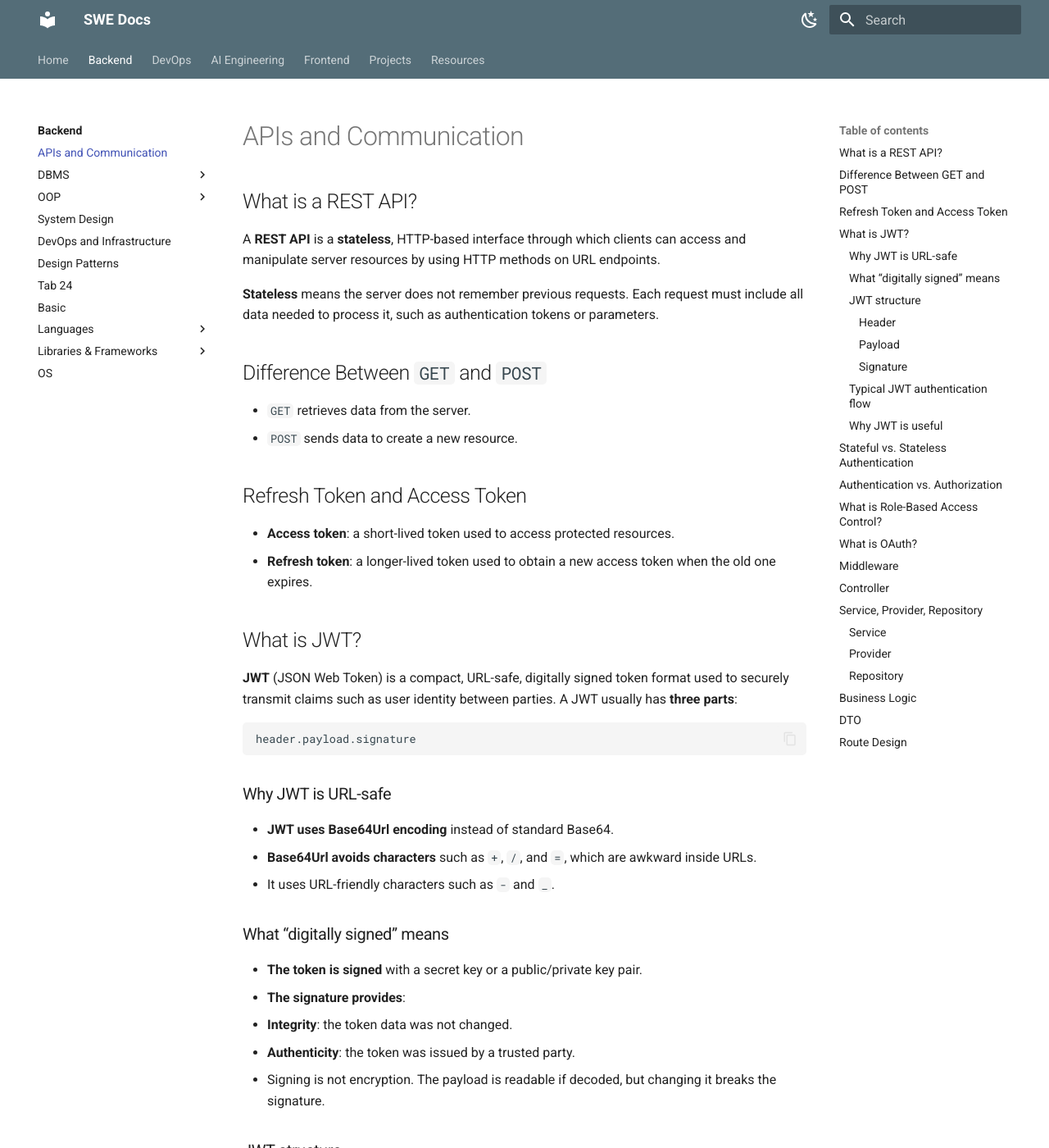
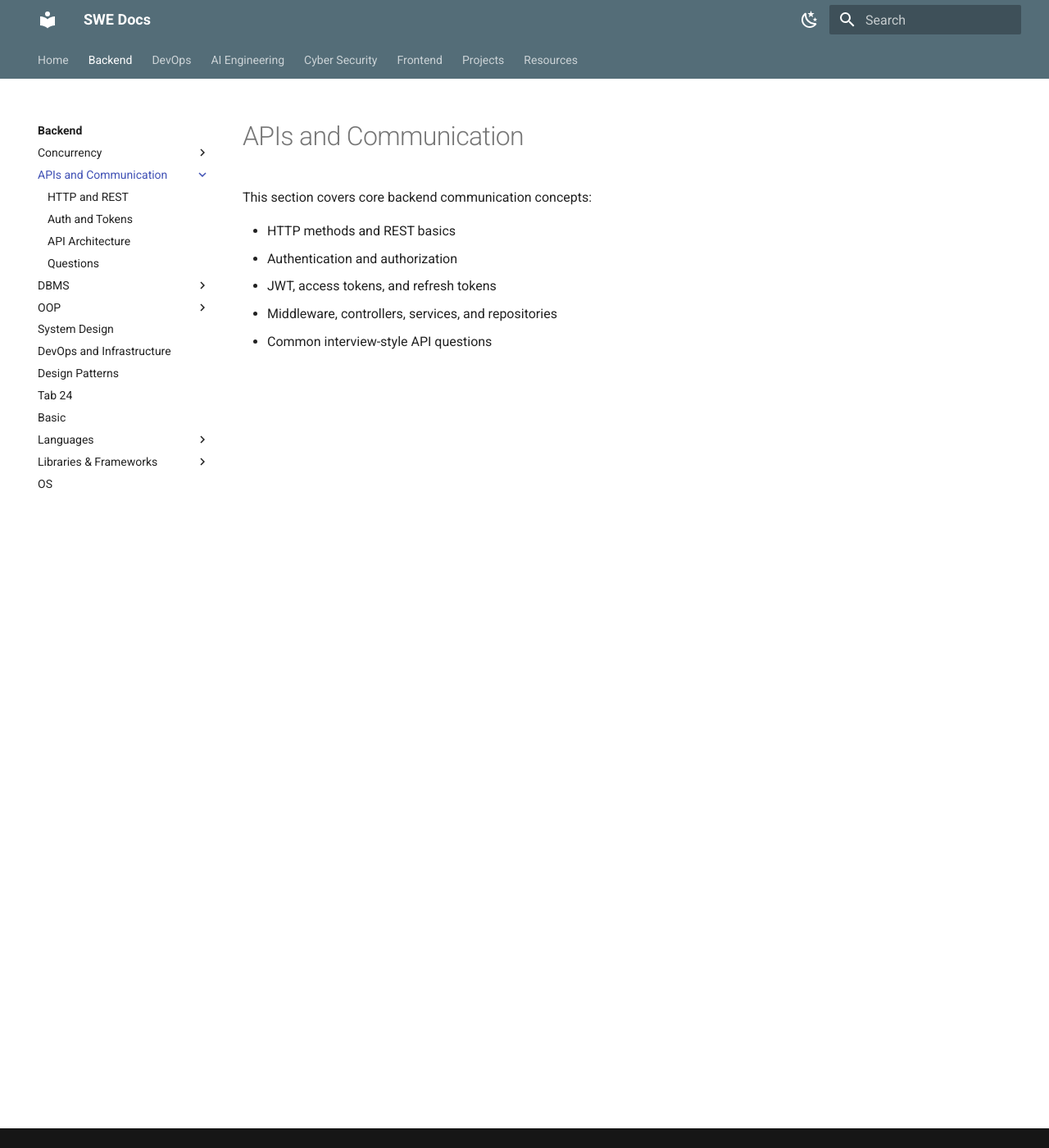
Before and after one commit to juah255/swe-docs, an MkDocs documentation site: the page built from src/backend/apis-and-communication/index.md, in a window 1280 px wide and 1400 px high. Shown: the whole window at 82% size. Built offline with MkDocs 1.6.1 and Material for MkDocs 9.7.7, drawn with Linux system fonts in a browser that asks for light colours; some of the changed text lies outside the part shown.

Commit message:
update concurrency and api

````diff
--- a/mkdocs.yml
+++ b/mkdocs.yml
@@ -64,13 +64,26 @@ nav:
   - Home: index.md
   - Backend:
       - Overview: backend/index.md
-      - APIs and Communication: backend/apis-and-communication.md
+      - Concurrency:
+          - Overview: backend/concurrency/overview.md
+          - Race Condition: backend/concurrency/race-condition.md
+          - Deadlock: backend/concurrency/deadlock.md
+          - Locks and Semaphores: backend/concurrency/locks-and-semaphores.md
+          - Threads vs Async: backend/concurrency/threads-vs-async.md
+          - Questions: backend/concurrency/questions.md
+      - APIs and Communication:
+          - Overview: backend/apis-and-communication/index.md
+          - HTTP and REST: backend/apis-and-communication/http-and-rest.md
+          - Auth and Tokens: backend/apis-and-communication/auth-and-tokens.md
+          - API Architecture: backend/apis-and-communication/api-architecture.md
+          - Questions: backend/apis-and-communication/questions.md
       - DBMS:
           - Overview: backend/dbms/overview.md
           - SQL: backend/dbms/sql.md
           - Transaction: backend/dbms/transaction.md
           - Normalization: backend/dbms/normalization.md
           - Indexing: backend/dbms/indexing.md
+          - Questions: backend/dbms/questions.md
       - OOP:
           - Overview: backend/oop/overview.md
           - SOLID: backend/oop/solid.md
@@ -96,6 +109,7 @@ nav:
       - OS: backend/os/index.md
   - DevOps: devops/index.md
   - AI Engineering: ai-engineering/index.md
+  - Cyber Security: cyber-security/index.md
   - Frontend: frontend/index.md
   - Projects:
       - Overview: projects/index.md
--- a/src/backend/apis-and-communication.md
+++ /dev/null
@@ -1,178 +0,0 @@
-# APIs and Communication
-
-## What is a REST API?
-
-A **REST API** is a **stateless**, HTTP-based interface through which clients can access and manipulate server resources by using HTTP methods on URL endpoints.
-
-**Stateless** means the server does not remember previous requests. Each request must include all data needed to process it, such as authentication tokens or parameters.
-
-## Difference Between `GET` and `POST`
-
-- `GET` retrieves data from the server.
-- `POST` sends data to create a new resource.
-
-## Refresh Token and Access Token
-
-- **Access token**: a short-lived token used to access protected resources.
-- **Refresh token**: a longer-lived token used to obtain a new access token when the old one expires.
-
-## What is JWT?
-
-**JWT** (JSON Web Token) is a compact, URL-safe, digitally signed token format used to securely transmit claims such as user identity between parties. A JWT usually has **three parts**:
-
-```text
-header.payload.signature
-```
-
-### Why JWT is URL-safe
-
-- **JWT uses Base64Url encoding** instead of standard Base64.
-- **Base64Url avoids characters** such as `+`, `/`, and `=`, which are awkward inside URLs.
-- It uses URL-friendly characters such as `-` and `_`.
-
-### What “digitally signed” means
-
-- **The token is signed** with a secret key or a public/private key pair.
-- **The signature provides**:
-  - **Integrity**: the token data was not changed.
-  - **Authenticity**: the token was issued by a trusted party.
-- Signing is not encryption. The payload is readable if decoded, but changing it breaks the signature.
-
-### JWT structure
-
-#### Header
-
-Contains metadata about the token.
-
-```json
-{
-  "alg": "HS256",
-  "typ": "JWT"
-}
-```
-
-#### Payload
-
-Contains claims, such as user identity or role.
-
-```json
-{
-  "userId": 1,
-  "email": "user@example.com",
-  "role": "admin"
-}
-```
-
-#### Signature
-
-Generated using a secret or private key to ensure the token has **not been modified**.
-
-### Typical JWT authentication flow
-
-1. User submits email and password.
-2. Server verifies the credentials.
-3. Server creates a JWT containing user information.
-4. Server returns the token to the client.
-5. Client stores the token, usually in memory or an `HttpOnly` cookie.
-6. Client sends the token with each request:
-
-```http
-Authorization: Bearer <token>
-```
-
-7. Server verifies the token and identifies the user.
-
-### Why JWT is useful
-
-- **Stateless authentication**
-- **Scales well** across multiple servers
-- **Works well** with SPAs and mobile apps
-- **Can include useful claims** such as user ID and role
-
-## Stateful vs. Stateless Authentication
-
-- **Stateful authentication** stores session data on the server and identifies users via a session ID.
-- **Stateless authentication** stores user-related claims in a signed token such as JWT, so the server does not need to keep session state.
-
-**Stateless authentication scales more easily**, but token revocation is harder.
-
-## Authentication vs. Authorization
-
-- **Authentication** answers: "Who are you?"
-- **Authorization** answers: "What are you allowed to do?"
-
-## What is Role-Based Access Control?
-
-**RBAC** restricts actions based on a user's role.
-
-For example, the server may store the user's role in the JWT payload:
-
-```json
-{
-  "userId": 1,
-  "role": "vendor"
-}
-```
-
-When the user accesses a protected route, the server checks:
-
-- Is the JWT valid?
-- Does the user have the required role?
-
-## What is OAuth?
-
-**OAuth** is an authorization framework that allows third-party applications to access user data without sharing the user's password. Instead, it uses access tokens with limited permissions.
-
-Common examples include "Login with Google" and "Login with Facebook".
-
-## Middleware
-
-**Middleware** is reusable code that runs between a request and a response to handle common tasks such as:
-
-- Authentication
-- Logging
-- Validation
-- Error handling
-
-## Controller
-
-A **controller** handles the incoming request, calls the necessary business logic or service, and returns the response.
-
-## Service, Provider, Repository
-
-### Service
-
-A **service** is a backend class or module that contains application business logic.
-
-### Provider
-
-A **provider** is a reusable class that contains shared logic or functionality and can be injected into other parts of the application through dependency injection.
-
-All services can be providers, but not all providers are services.
-
-### Repository
-
-A **repository** is a data access layer abstraction used to read from and write to a data source, usually a database.
-
-## Business Logic
-
-**Business logic** is the set of rules that defines how an application behaves according to real-world business requirements.
-
-Example business requirement:
-
-> A customer should not be able to order a product if it is out of stock.
-
-The implementation that enforces that rule is business logic.
-
-## DTO
-
-A **DTO** (Data Transfer Object) is an object used to carry data between layers or systems. DTOs are commonly used for:
-
-- Validation
-- Type safety
-- Cleaner code boundaries
-- Controlling what data enters or leaves the application
-
-## Route Design
-
-**Good route design uses nouns instead of actions**, because the HTTP method already describes the action.
--- /dev/null
+++ b/src/backend/apis-and-communication/index.md
@@ -0,0 +1,9 @@
+# APIs and Communication
+
+This section covers core backend communication concepts:
+
+- HTTP methods and REST basics
+- Authentication and authorization
+- JWT, access tokens, and refresh tokens
+- Middleware, controllers, services, and repositories
+- Common interview-style API questions
````
Also changed, not shown: src/backend/apis-and-communication/api-architecture.md (added, +51 -0 lines), src/backend/apis-and-communication/auth-and-tokens.md (added, +97 -0 lines), src/backend/apis-and-communication/http-and-rest.md (added, +51 -0 lines), src/backend/apis-and-communication/questions.md (added, +34 -0 lines), src/backend/concurrency/deadlock.md (added, +25 -0 lines), src/backend/concurrency/locks-and-semaphores.md (added, +27 -0 lines), src/backend/concurrency/overview.md (added, +24 -0 lines), src/backend/concurrency/questions.md (added, +34 -0 lines), src/backend/concurrency/race-condition.md (added, +30 -0 lines), src/backend/concurrency/threads-vs-async.md (added, +33 -0 lines), src/backend/dbms/questions.md (added, +59 -0 lines), src/backend/index.md (+2 -0 lines), src/cyber-security/index.md (added, +6 -0 lines), src/index.md (+1 -0 lines).
